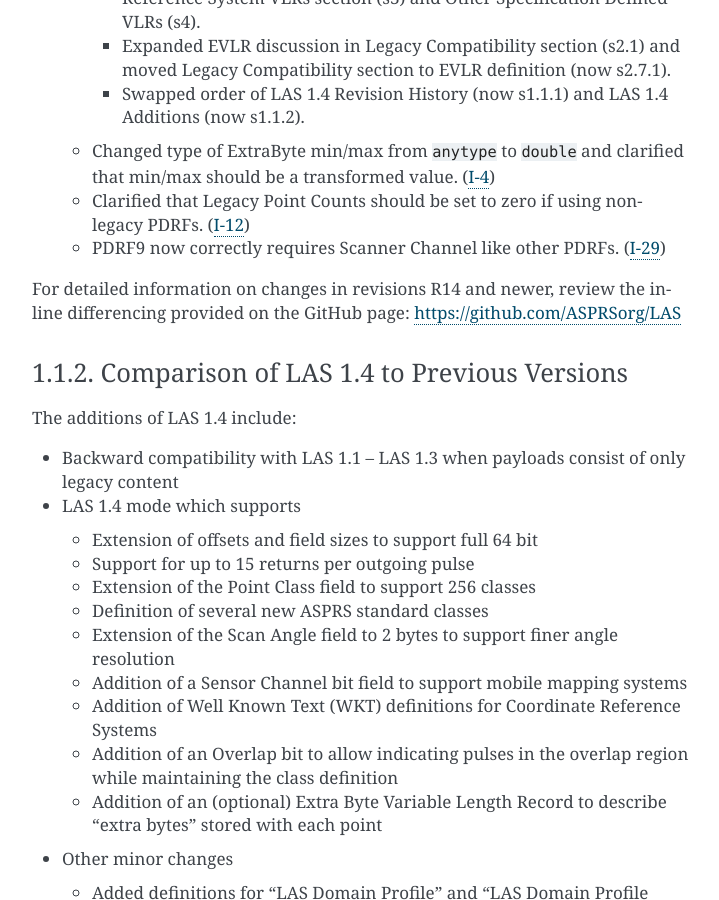
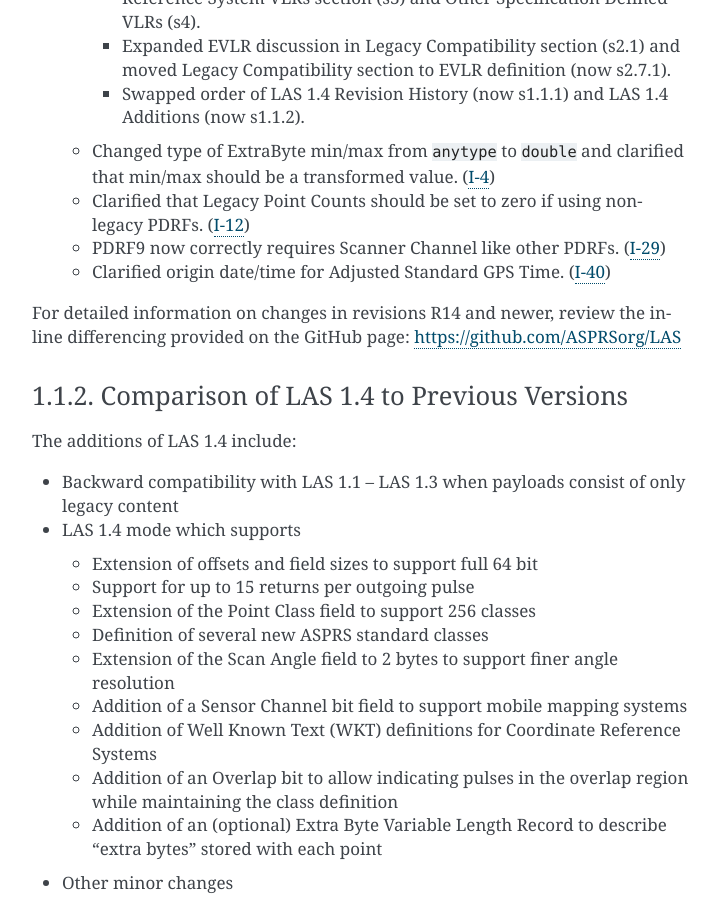
Before and after one commit to ASPRSorg/LAS, a Sphinx documentation site: the page built from source/01_intro.txt, in a window 1280 px wide and 900 px high, scrolled down 891 px. Shown: the whole window, without its empty margins (388-1107 px from the left). Built offline with Sphinx 7.4.7, drawn with Linux system fonts in a browser that asks for light colours.

Commit message:
Clarified origin of Adj Std GPS Time. (#40)

```diff
--- a/source/01_intro.txt
+++ b/source/01_intro.txt
@@ -57,6 +57,8 @@ Summary of LAS 1.4 revisions:
     PDRFs. (`I-12 <https://github.com/ASPRSorg/LAS/issues/12>`_)
   * PDRF9 now correctly requires Scanner Channel like other PDRFs.
     (`I-29 <https://github.com/ASPRSorg/LAS/issues/29>`_)
+  * Clarified origin date/time for Adjusted Standard GPS Time.
+    (`I-40 <https://github.com/ASPRSorg/LAS/issues/40>`_)
 
 For detailed information on changes in revisions R14 and newer, review the
 inline differencing provided on the GitHub page: https://github.com/ASPRSorg/LAS
```
Also changed, not shown: 1 other file.
